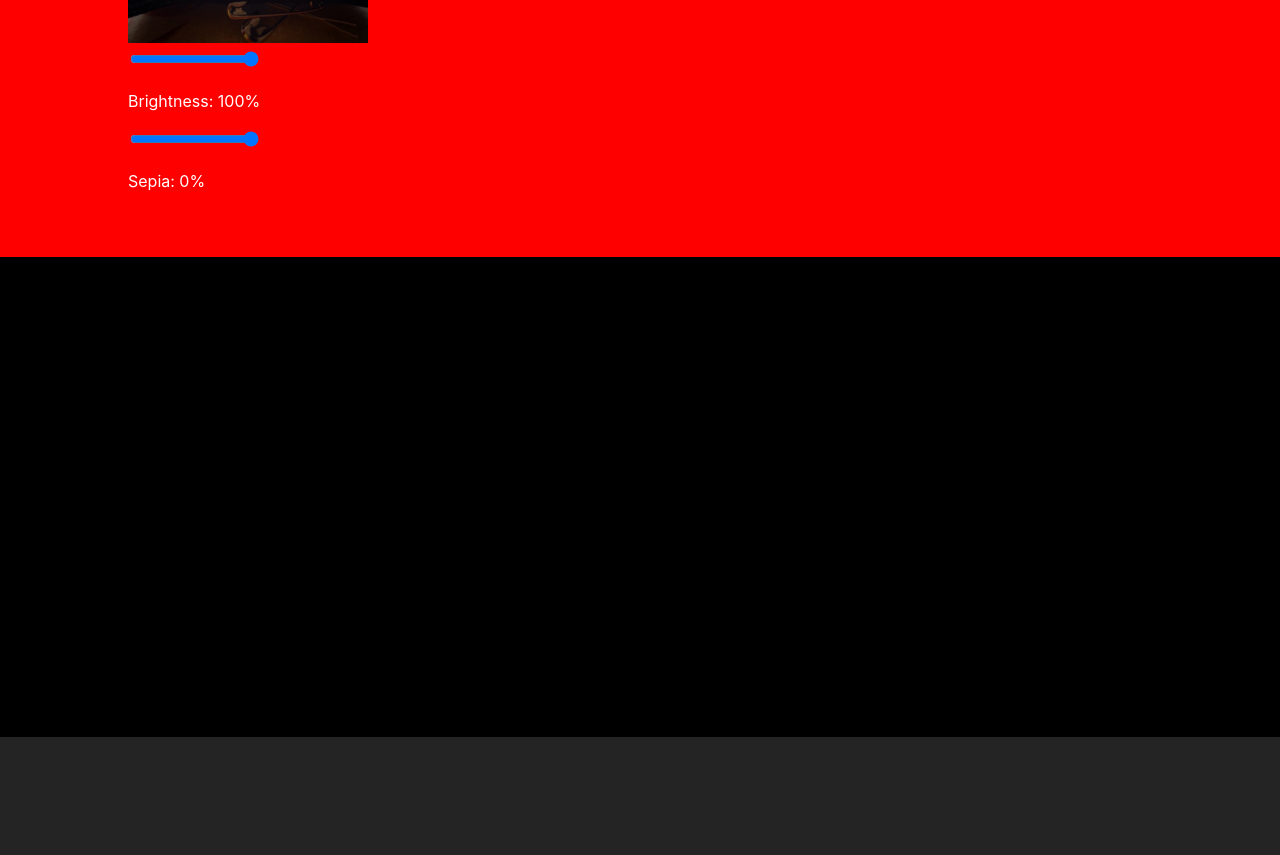
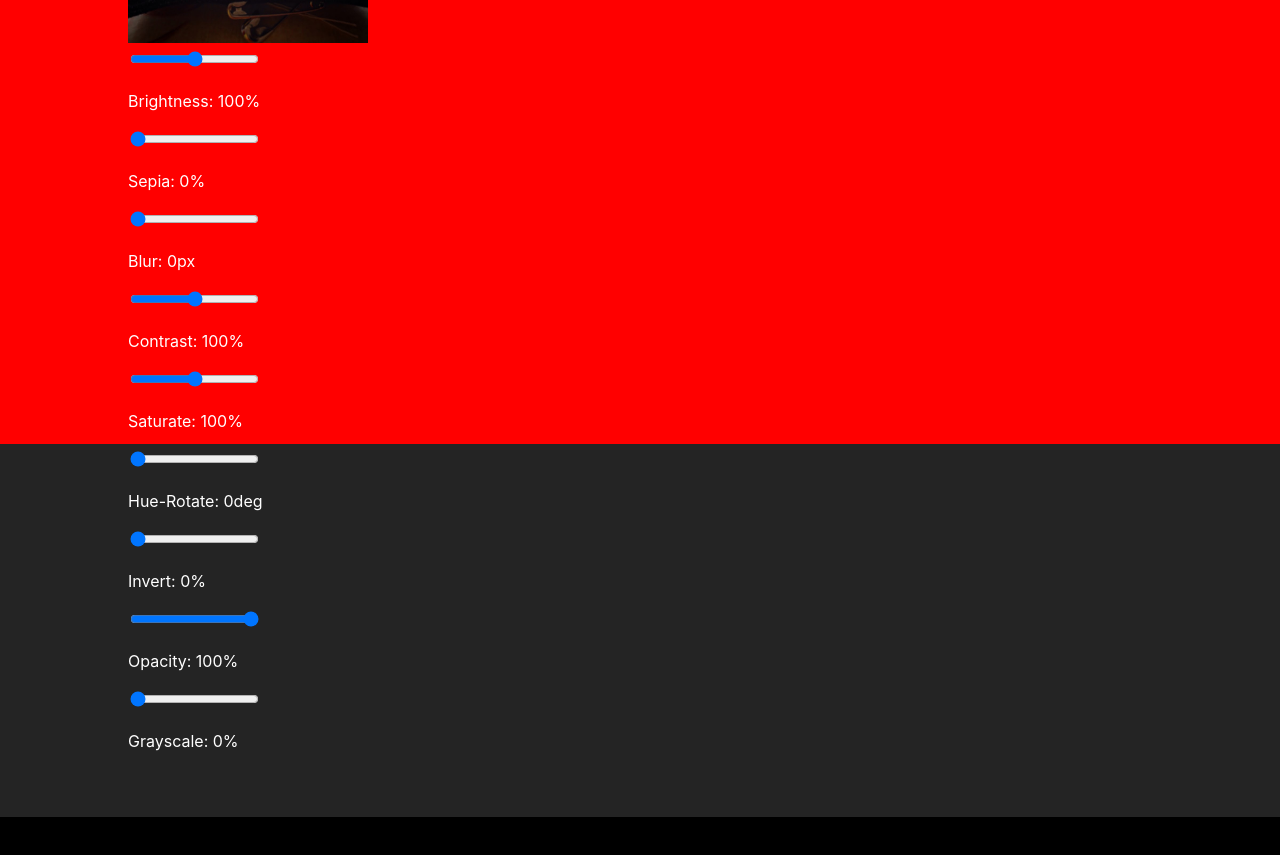
Before and after one commit to LucaDalCorso2004/SimplePhotoEditor, a React (Vite) app: page / in a window 1280 px wide. Shown: the part 377-1232 px from the top of the page. Before the commit the page ends 1114 px from the top, so only its background shows below. Built offline with nearby package versions, Linux system fonts and the light colour scheme.

Commit message:
create filter

```diff
--- a/src/App.jsx
+++ b/src/App.jsx
@@ -6,6 +6,13 @@ function App() {
   const [currentURL, setURL] = useState("./src/assets/default.jpg");
   const [currentBrightness, setBrightness] = useState(100);
   const [currentSepia, setSepia] = useState(0);
+  const [currentBlur, setBlur] = useState(0);
+  const [currentContrast, setContrast] = useState(100);
+  const [currentSaturate, setSaturate] = useState(100);
+  const [currentHueRotate, setHueRotate] = useState(0);
+  const [currentInvert, setInvert] = useState(0);
+  const [currentOpacity, setOpacity] = useState(100);
+  const [currentGrayscale, setGrayscale] = useState(0);
 
   function addImage(url) {
     if (url == "") return;
@@ -13,7 +20,7 @@ function App() {
   }
 
   const filterStyle = {
-    filter: `brightness(${currentBrightness}%) sepia(${currentSepia}%)`,
+    filter: `brightness(${currentBrightness}%) sepia(${currentSepia}%) blur(${currentBlur}px) contrast(${currentContrast}%) saturate(${currentSaturate}%) hue-rotate(${currentHueRotate}deg) invert(${currentInvert}%) opacity(${currentOpacity}%) grayscale(${currentGrayscale}%)`,
   };
 
   return (
@@ -34,6 +41,9 @@ function App() {
           handleValueChange={(value) => {
             setBrightness(value);
           }}
+          defaultValue={100}
+          maxValue={200}
+          minValue={0}
         />
         <p>Brightness: {currentBrightness}%</p>
 
@@ -41,8 +51,81 @@ function App() {
           handleValueChange={(value) => {
             setSepia(value);
           }}
+          defaultValue={0}
+          maxValue={100}
+          minValue={0}
         />
         <p>Sepia: {currentSepia}%</p>
+
+        <Slider
+          handleValueChange={(value) => {
+            setBlur(value);
+          }}
+          defaultValue={0}
+          maxValue={200}
+          minValue={0}
+        />
+        <p>Blur: {currentBlur}px</p>
+
+        <Slider
+          handleValueChange={(value) => {
+            setContrast(value);
+          }}
+          defaultValue={100}
+          maxValue={200}
+          minValue={0}
+        />
+        <p>Contrast: {currentContrast}%</p>
+
+        <Slider
+          handleValueChange={(value) => {
+            setSaturate(value);
+          }}
+          defaultValue={100}
+          maxValue={200}
+          minValue={0}
+        />
+        <p>Saturate: {currentSaturate}%</p>
+
+        <Slider
+          handleValueChange={(value) => {
+            setHueRotate(value);
+          }}
+          defaultValue={0}
+          maxValue={360}
+          minValue={0}
+        />
+        <p>Hue-Rotate: {currentHueRotate}deg</p>
+
+        <Slider
+          handleValueChange={(value) => {
+            setInvert(value);
+          }}
+          defaultValue={0}
+          maxValue={100}
+          minValue={0}
+        />
+        <p>Invert: {currentInvert}%</p>
+
+        <Slider
+          handleValueChange={(value) => {
+            setOpacity(value);
+          }}
+          defaultValue={100}
+          maxValue={100}
+          minValue={0}
+        />
+        <p>Opacity: {currentOpacity}%</p>
+
+        <Slider
+          handleValueChange={(value) => {
+            setGrayscale(value);
+          }}
+          defaultValue={0}
+          maxValue={100}
+          minValue={0}
+        />
+        <p>Grayscale: {currentGrayscale}%</p>
       </div>
     </>
   );
--- a/src/Slider.jsx
+++ b/src/Slider.jsx
@@ -1,11 +1,11 @@
 // eslint-disable-next-line react/prop-types
-export function Slider({ handleValueChange }) {
+export function Slider({ handleValueChange, defaultValue, maxValue, minValue }) {
   return (
     <input
       type="range"
-      min="0"
-      max="100"
-      defaultValue="100"
+      min={minValue}
+      max={maxValue}
+      defaultValue={defaultValue}
       onChange={(e) => handleValueChange(e.target.value)}
     />
   );
```
